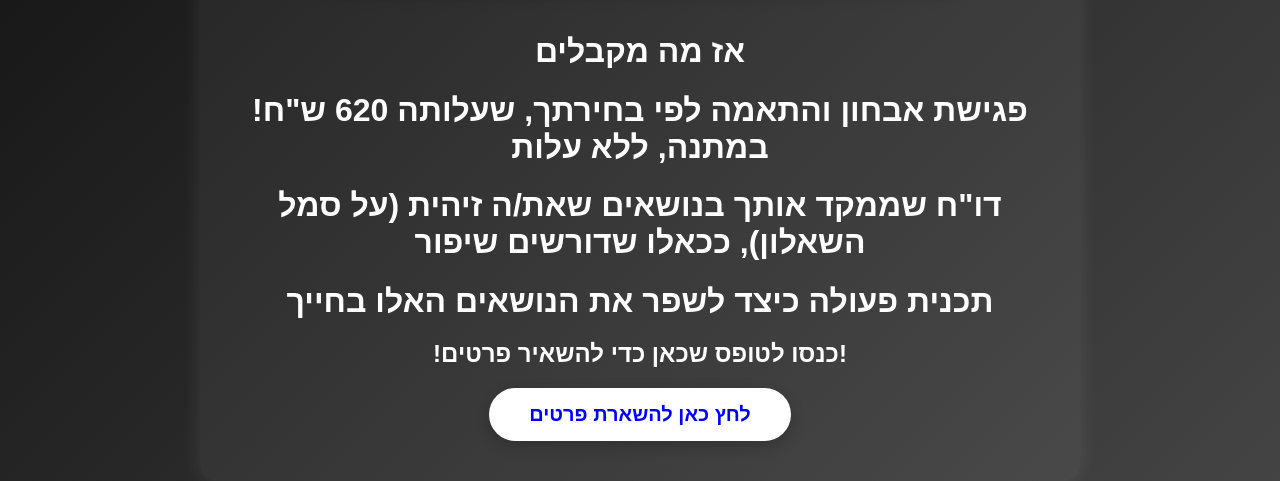
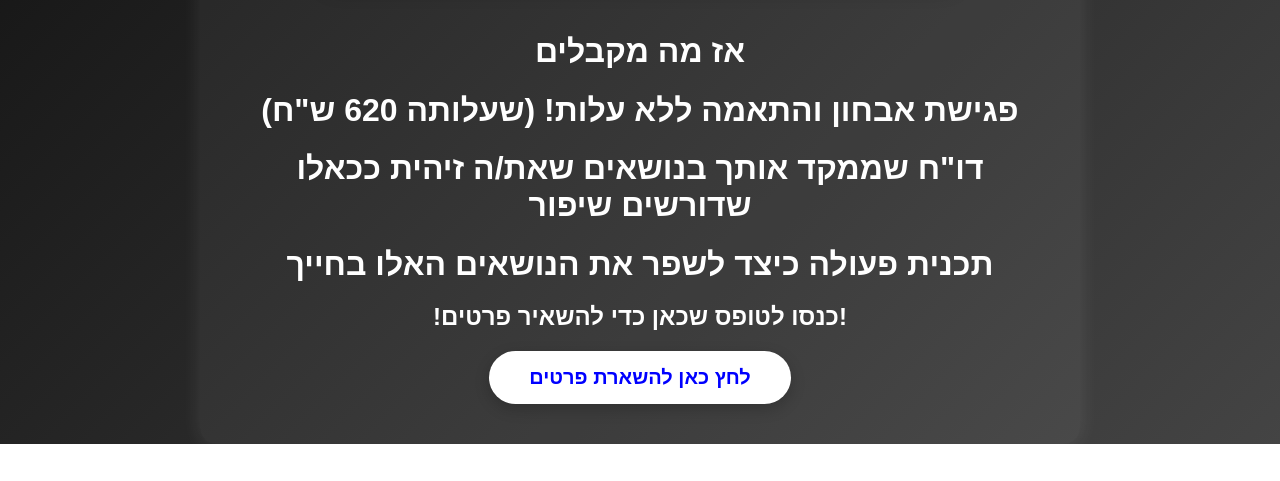
Before and after one commit to Shalev14/landing-offer, a plain HTML site: page index.html in a window 1280 px wide. Shown: the part 382-863 px from the top of the page. After the commit the page ends 826 px from the top, so only its background shows below. Drawn offline with Linux system fonts and the light colour scheme.

Commit message:
Update index.html

```diff
--- a/index.html
+++ b/index.html
@@ -58,8 +58,8 @@
 
         <p></p>
           <h1>אז מה מקבלים</h1>
-          <h1>פגישת אבחון והתאמה לפי בחירתך, שעלותה 620 ש"ח! במתנה, ללא עלות</h1>
-          <h1>דו"ח שממקד אותך בנושאים שאת/ה זיהית (על סמל השאלון), ככאלו שדורשים שיפור</h1>
+          <h1>(פגישת אבחון והתאמה ללא עלות! (שעלותה 620 ש"ח </h1>
+          <h1>דו"ח שממקד אותך בנושאים שאת/ה זיהית  ככאלו שדורשים שיפור</h1>
           <h1>תכנית פעולה כיצד לשפר את הנושאים האלו בחייך</h1>
           <h2> !כנסו לטופס שכאן כדי להשאיר פרטים!</h2>
 
```
